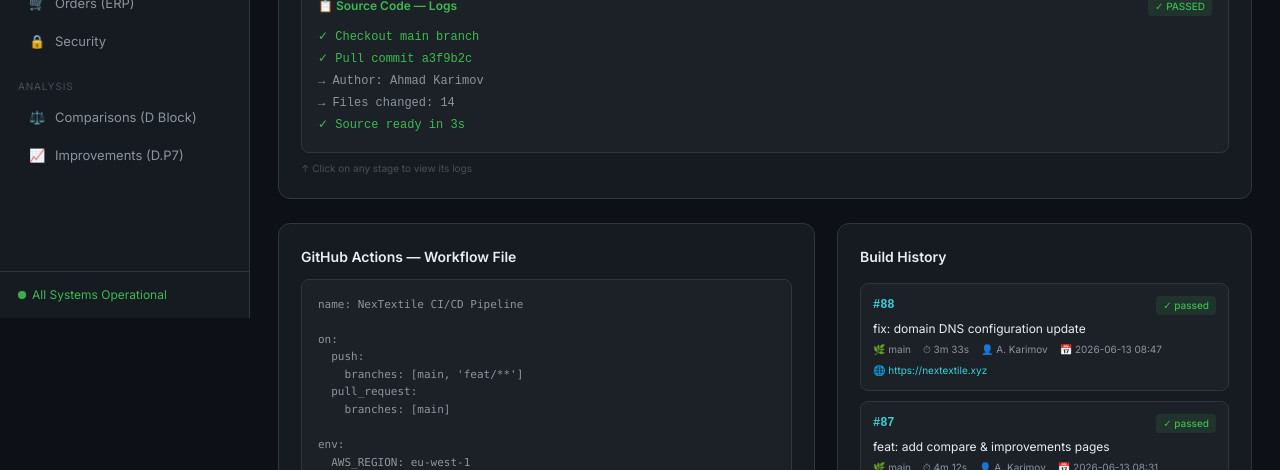
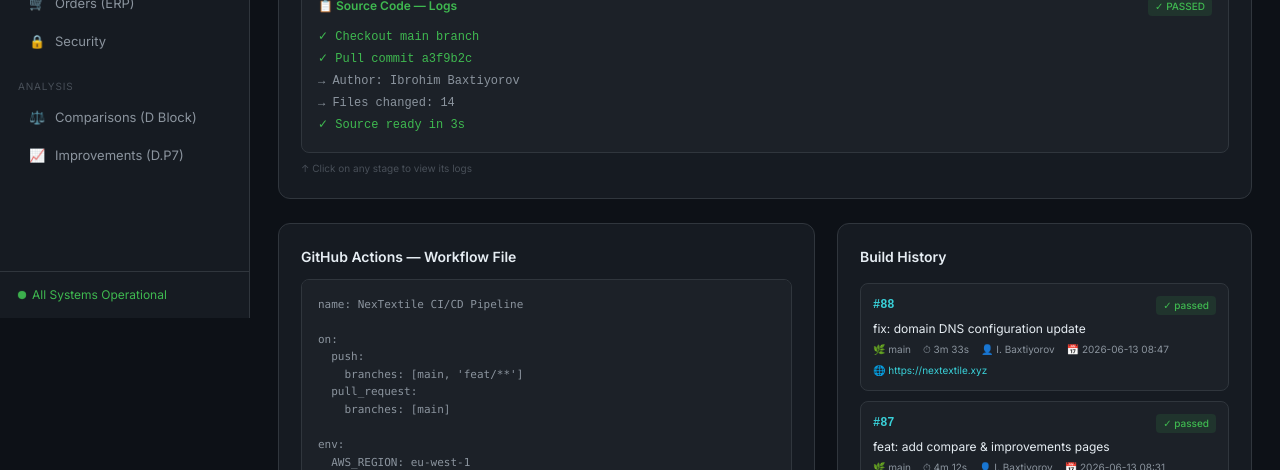
Before and after one commit to tacticms1/nextextile, a Next.js app: page /cicd in a window 1280 px wide. Shown: the part 482-952 px from the top of the page. Built offline with nearby package versions, Linux system fonts and the light colour scheme.

Commit message:
fix: update author name to Ibrohim Baxtiyorov

```diff
--- a/app/cicd/page.tsx
+++ b/app/cicd/page.tsx
@@ -14,7 +14,7 @@
   { stage:'Source Code', status:'PASSED', lines:[
     '✓ Checkout main branch',
     '✓ Pull commit a3f9b2c',
-    '→ Author: Ahmad Karimov',
+    '→ Author: Ibrohim Baxtiyorov',
     '→ Files changed: 14',
     '✓ Source ready in 3s',
   ]},
@@ -59,11 +59,11 @@
 ]
 
 const HISTORY = [
-  { id:'#88', msg:'fix: domain DNS configuration update', branch:'main', time:'3m 33s', status:'passed', by:'A. Karimov', date:'2026-06-13 08:47', url:'https://nextextile.xyz' },
-  { id:'#87', msg:'feat: add compare & improvements pages', branch:'main', time:'4m 12s', status:'passed', by:'A. Karimov', date:'2026-06-13 08:31', url:'https://nextextile.xyz' },
-  { id:'#86', msg:'fix: use npm install instead of npm ci', branch:'main', time:'3m 58s', status:'passed', by:'A. Karimov', date:'2026-06-13 08:04', url:'https://nextextile.xyz' },
-  { id:'#85', msg:'Initial commit: NexTextile cloud dashboard', branch:'main', time:'4m 44s', status:'passed', by:'A. Karimov', date:'2026-06-13 07:52', url:'https://nextextile.xyz' },
-  { id:'#84', msg:'chore: amplify.yml build configuration', branch:'main', time:'—', status:'failed', by:'A. Karimov', date:'2026-06-13 07:41', url:'' },
+  { id:'#88', msg:'fix: domain DNS configuration update', branch:'main', time:'3m 33s', status:'passed', by:'I. Baxtiyorov', date:'2026-06-13 08:47', url:'https://nextextile.xyz' },
+  { id:'#87', msg:'feat: add compare & improvements pages', branch:'main', time:'4m 12s', status:'passed', by:'I. Baxtiyorov', date:'2026-06-13 08:31', url:'https://nextextile.xyz' },
+  { id:'#86', msg:'fix: use npm install instead of npm ci', branch:'main', time:'3m 58s', status:'passed', by:'I. Baxtiyorov', date:'2026-06-13 08:04', url:'https://nextextile.xyz' },
+  { id:'#85', msg:'Initial commit: NexTextile cloud dashboard', branch:'main', time:'4m 44s', status:'passed', by:'I. Baxtiyorov', date:'2026-06-13 07:52', url:'https://nextextile.xyz' },
+  { id:'#84', msg:'chore: amplify.yml build configuration', branch:'main', time:'—', status:'failed', by:'I. Baxtiyorov', date:'2026-06-13 07:41', url:'' },
 ]
 
 const YAML = `name: NexTextile CI/CD Pipeline
```
